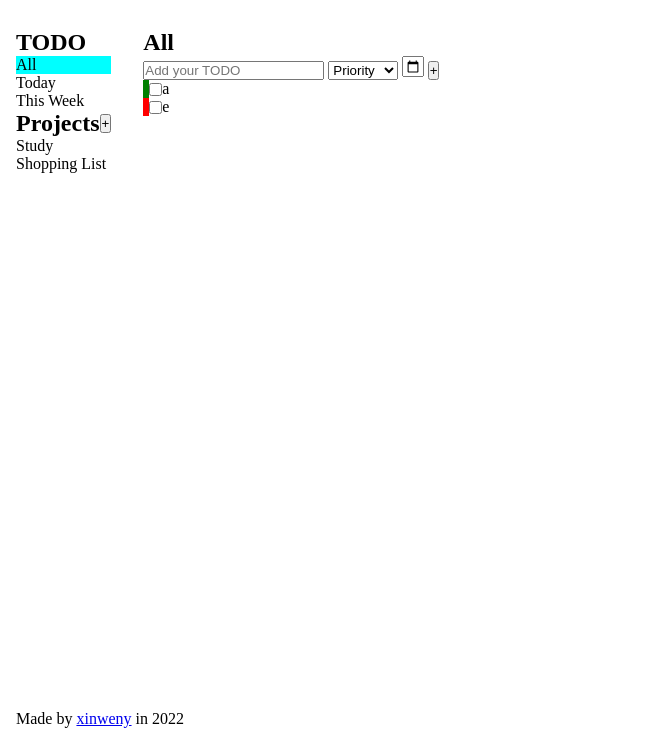
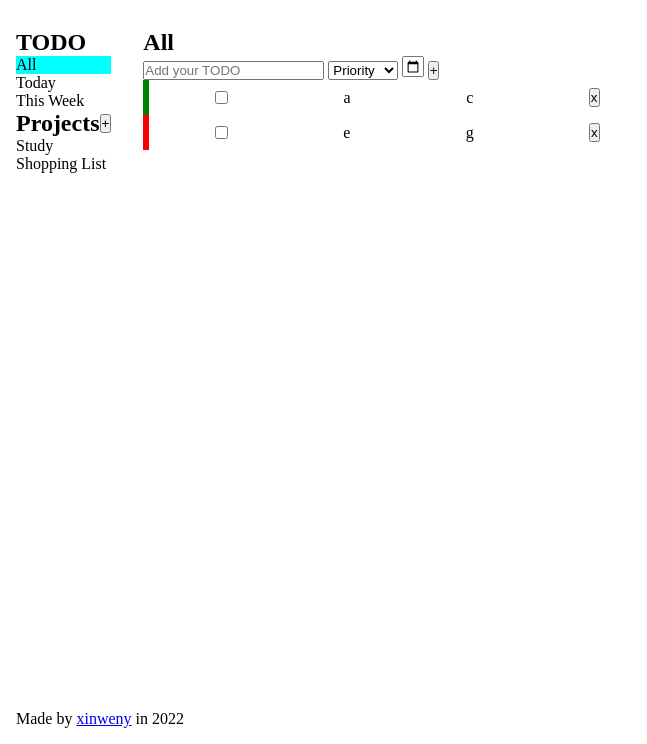
Before and after one commit to xinweny/todo-list, a website built with webpack: page src/index.html in a window 1280 px wide. Shown: the part 56-800 px from the top of the page, without its empty margins (0-647 px from the left). Built offline with nearby package versions, Linux system fonts and the light colour scheme; files whose address does not match are found by name.

Commit message:
Add delete todo functionality

```diff
--- a/src/Controller.js
+++ b/src/Controller.js
@@ -29,9 +29,24 @@ const Controller = (() => {
 		}
 	}
 
+	const handleDeleteTodo = (todo, group) => {
+		Model.deleteTodo(todo);
+
+		if ('projectId' in group) {
+			const project = Model.getProject(todo.projectId);
+			Model.getTodosOfProject(project);
+		} else {
+			Model.filterTodos(_filter[group.filter]);
+		}
+	}
+
 	const handleToggleComplete = todo => todo.toggleComplete();
 
-	const handleAddProject = title => Model.createProject(title);
+	const handleAddProject = title => {
+		const model = Model.createProject(title);
+
+		return model.id;
+	}
 
 	const handleEditProject = (id, title) => Model.editProject(id, title);
 
@@ -43,6 +58,7 @@ const Controller = (() => {
 
 		for (const todo of todos) {
 			View.bindToggleComplete(todo, handleToggleComplete);
+			View.bindDeleteTodo(todo, handleDeleteTodo);
 		}
 	}
 
--- a/src/Model.js
+++ b/src/Model.js
@@ -61,17 +61,16 @@ const Model = (() => {
 		return project;
 	}
 
-	function editTodo(id, title, description, dueDate, priority) {
+	function editTodo(id, property, value) {
 		const todo = getTodo(id);
-		if (title) todo.title = title;
-		if (description) todo.title = description;
-		if (dueDate) todo.title = dueDate;
-		if (priority) todo.title = priority;
+
+		todo[property] = value;
 	}
 
 	function editProject(id, title) {
 		const project = getProject(id);
-		if (title) project.title = title;
+
+		project.title = title;
 
 		this.onProjectsChanged(_projects);
 	}
--- a/src/style.css
+++ b/src/style.css
@@ -73,9 +73,12 @@ input[type="datetime-local"]::-webkit-datetime-edit {
 
 
 .todo-card {
+	width: 500px;
 	display: flex;
 	align-items: center;
+	justify-content: space-around;
 	border-left: 6px solid black;
+	padding: 8px;
 }
 
 .completed p {
--- a/src/view.js
+++ b/src/view.js
@@ -32,6 +32,12 @@ const View = (() => {
 
 	const _appendChild = (parent, child) => _elements[parent].appendChild(child);
 
+	const _appendChildren = (element, children) => {
+		for (const child of children) {
+			element.appendChild(child);
+		}
+	}
+
 	function _createTodoCard(todo) {
 		let todoCard = _createElement('div', 'todo-card');
 		todoCard.dataset.id = todo.id;
@@ -47,10 +53,20 @@ const View = (() => {
 			todoCard.classList.remove('completed');
 		}
 
-		const titleText = _createElement('p', '', todo.title);
+		const titleText = _createElement('p', 'todo-title', todo.title);
 
-		todoCard.appendChild(checkbox);
-		todoCard.appendChild(titleText);
+		const dueDateText = _createElement('p', 'todo-duedate', todo.dueDate);
+
+		const deleteBtn = _createElement('button', 'delete-todo-btn');
+		deleteBtn.dataset.id = todo.id;
+		deleteBtn.textContent = 'x';
+
+		_appendChildren(todoCard, [
+			checkbox,
+			titleText,
+			dueDateText,
+			deleteBtn
+		]);
 
 		switch (todo.priority) {
 			case 'low':
@@ -67,22 +83,24 @@ const View = (() => {
 	}
 
 	function _createProjectCard(project) {
-		const div = _createElement('div', 'project-card');
-		div.classList.add('sidebar-btn');
+		const projectCard = _createElement('div', 'project-card');
+		projectCard.classList.add('sidebar-btn');
 
-		div.dataset.id = project.id;
+		projectCard.dataset.id = project.id;
 
-		const title = _createElement('p')
-		title.textContent = project.title;
+		const titleText = _createElement('p')
+		titleText.textContent = project.title;
 
 		const deleteBtn = _createElement('button', 'delete-project-btn');
 		deleteBtn.dataset.id = project.id;
 		deleteBtn.textContent = 'x';
 
-		div.appendChild(title);
-		div.appendChild(deleteBtn);
+		_appendChildren(projectCard, [
+			titleText,
+			deleteBtn
+		]);
 
-		return div;
+		return projectCard;
 	}
 
 	function _clearElement(element) {
@@ -179,6 +197,18 @@ const View = (() => {
 		});
 	}
 
+	function bindDeleteTodo(todo, handler) {
+		const deleteTodoBtn = _getElement(`.delete-todo-btn[data-id="${todo.id}"]`);
+
+		deleteTodoBtn.addEventListener('click', event => {
+			event.stopPropagation();
+
+			const group = _elements.todoGroup.dataset;
+
+			handler(todo, group);
+		});
+	}
+
 	function bindToggleComplete(todo, handler) {
 		const checkbox = _getElement(`input[data-id="${todo.id}"]`);
 		checkbox.addEventListener('click', event => {
@@ -215,10 +245,12 @@ const View = (() => {
 		_elements.projectTitleInput.addEventListener('blur', event => {
 			const title = _elements.projectTitleInput.value;
 
-			handler(title);
+			const id = handler(title);
 
 			_clearText(_elements.projectTitleInput);
 			_elements.projectTitleInput.style.display = '';
+
+			_getElement(`.project-card[data-id="${id}"]`).click();
 		});
 
 		_elements.projectTitleInput.addEventListener('keydown', event => {
@@ -263,6 +295,7 @@ const View = (() => {
 		bindShowProjectTodos,
 		bindShowEditProjectForm,
 		bindAddTodo,
+		bindDeleteTodo,
 		bindToggleComplete,
 		bindAddProject,
 		bindEditProject,
```
Also changed, not shown: dist/main.js.
